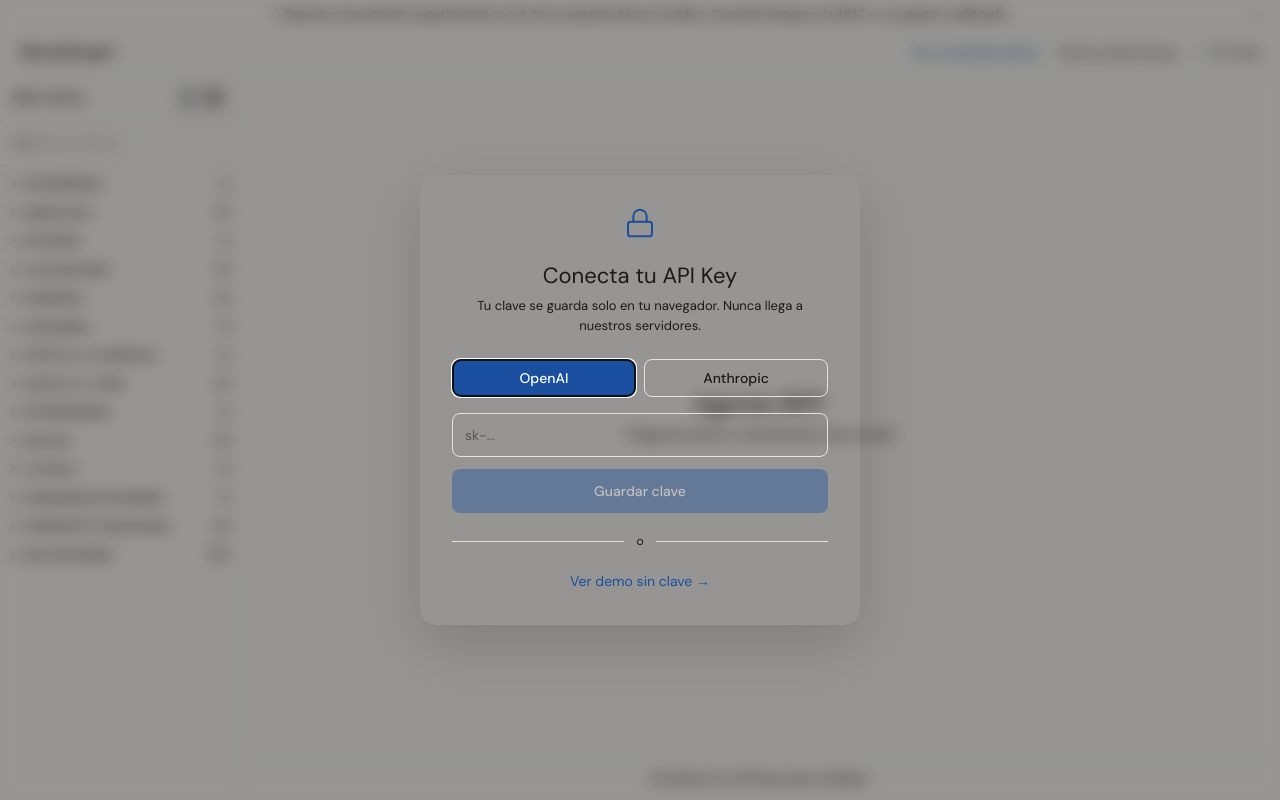
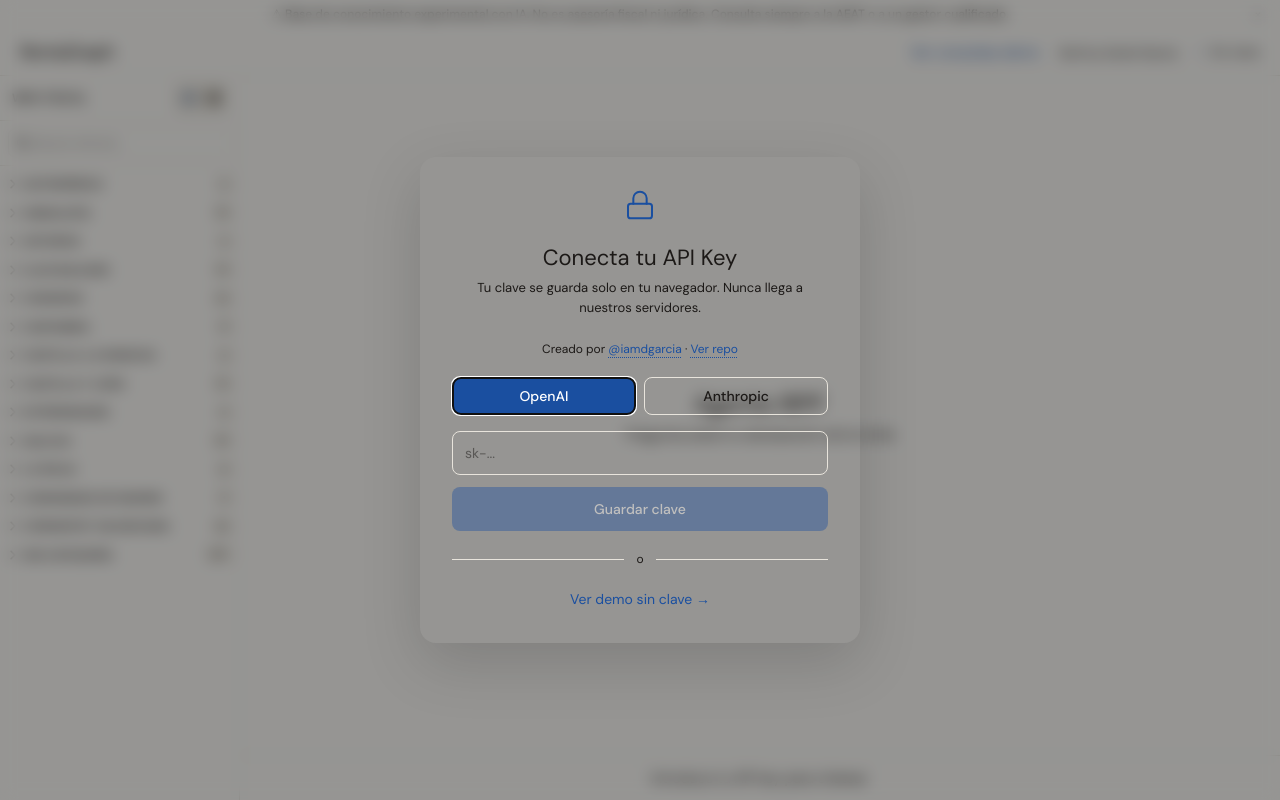
Before and after one commit to iamdgarcia/renta_graph, a Next.js app in the folder app/: page / in a window 1280 px wide. Built offline with nearby package versions, Linux system fonts and the light colour scheme.

Commit message:
feat: add demo image and attribution in ApiKeyModal

```diff
--- a/app/components/ApiKeyModal.tsx
+++ b/app/components/ApiKeyModal.tsx
@@ -73,6 +73,32 @@
           >
             Tu clave se guarda solo en tu navegador. Nunca llega a nuestros servidores.
           </Dialog.Description>
+
+          <p
+            className="mb-5 text-center text-xs"
+            style={{ color: 'var(--color-muted)' }}
+          >
+            Creado por{' '}
+            <a
+              href="https://github.com/iamdgarcia"
+              target="_blank"
+              rel="noreferrer"
+              className="underline decoration-dotted underline-offset-4 transition-opacity hover:opacity-70"
+              style={{ color: 'var(--color-accent)' }}
+            >
+              @iamdgarcia
+            </a>{' '}
+            ·{' '}
+            <a
+              href="https://github.com/iamdgarcia/renta_graph"
+              target="_blank"
+              rel="noreferrer"
+              className="underline decoration-dotted underline-offset-4 transition-opacity hover:opacity-70"
+              style={{ color: 'var(--color-accent)' }}
+            >
+              Ver repo
+            </a>
+          </p>
 
           {/* Provider selector */}
           <div className="mb-4 flex gap-2">
```
Also changed, not shown: 2 other files (tests, documents, lock files or other folders).
